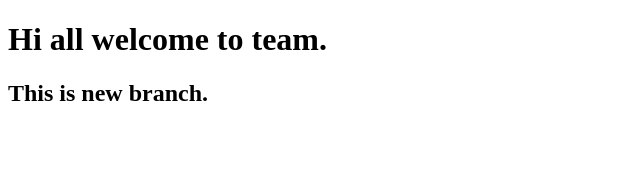
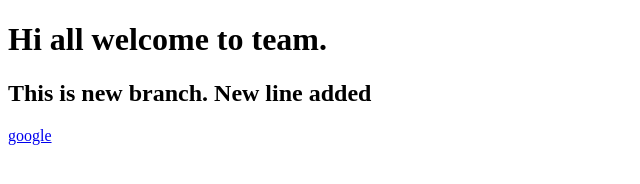
Before and after one commit to BharathKanagala/sample, a plain HTML site: page index.html in a window 1280 px wide. Shown: the whole page, without its empty margins (0-640 px from the left). Drawn offline with Linux system fonts and the light colour scheme.

Commit message:
Adding google link

```diff
--- a/index.html
+++ b/index.html
@@ -3,12 +3,17 @@
     <title>
         My App
     </title>
-    <body>
+</head>
+
+<body>
         <h1>
             Hi all welcome to team.
          </h1>
 <h2>
     This is new branch.
+    New line added
 </h2>
-</head>
+<a href="www.google.com">google</a>
+</body>
+
 </html>
```
